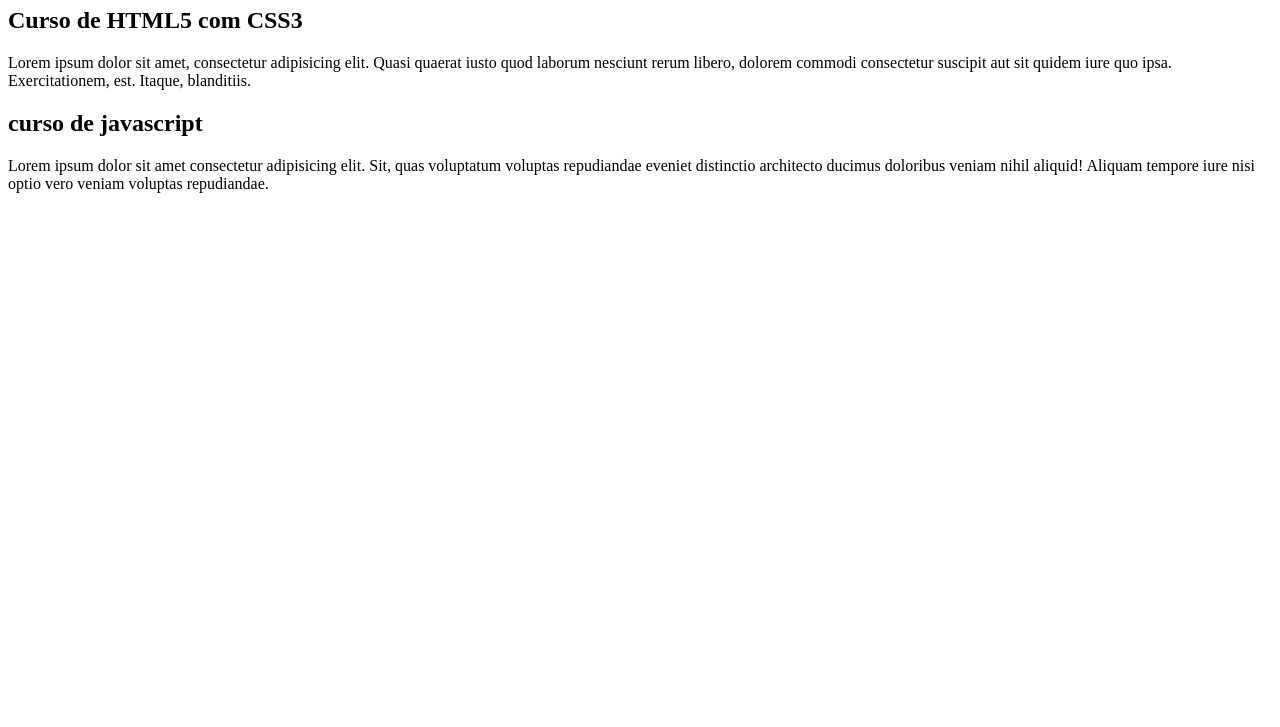
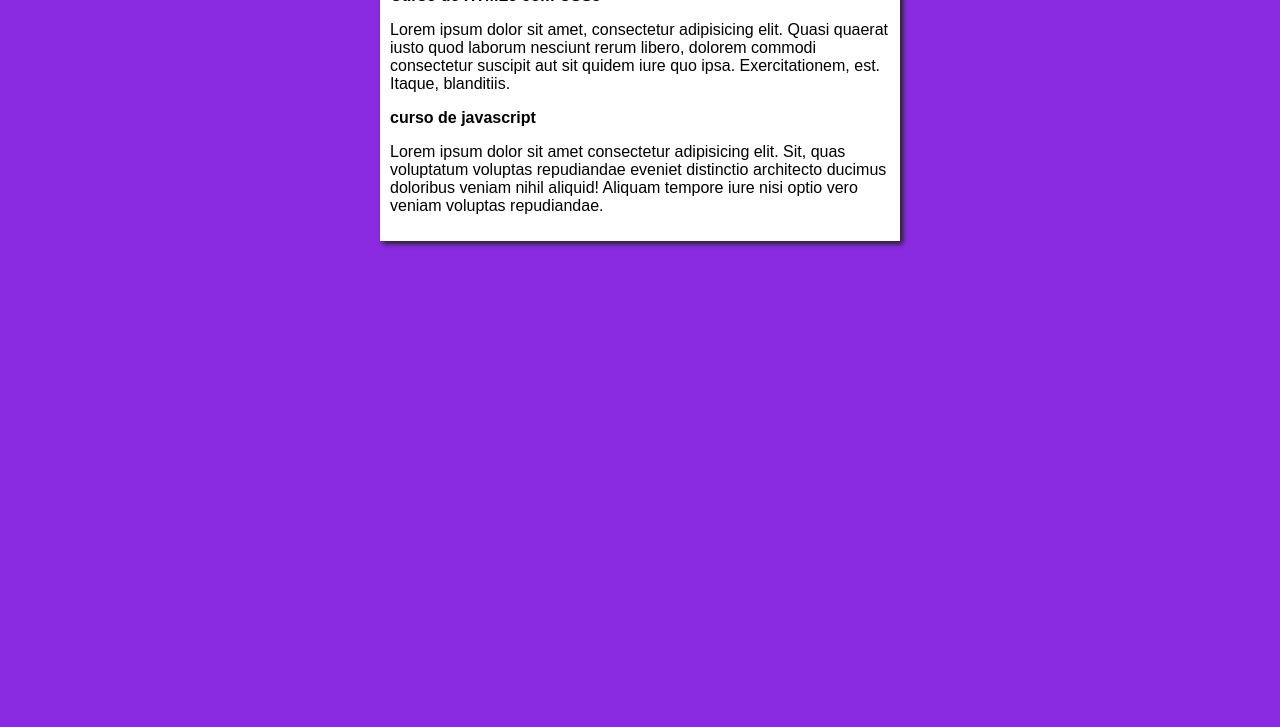
Before and after one commit to Cleber378/projeto-site, a plain HTML site: page index.html in a window 1280 px wide. Shown: the part 73-800 px from the top of the page. Drawn offline with Linux system fonts and the light colour scheme.

Commit message:
Squashed commit of the following:
commit b9ac51b24096fdc76dc34ece30c403e6dd1d7fb3
Author: Cleberson Bernardo <clebsonbernardo2014@gmail.com>
Date:   Tue Jun 4 18:08:01 2024 -0300

    Iniciei o desing

```diff
--- /dev/null
+++ b/estilos/style.css
@@ -0,0 +1,23 @@
+* {
+    font-family: Arial, Helvetica, sans-serif;
+    font-size: 16px;
+
+
+
+}
+
+body{
+background-color: blueviolet;
+
+
+}
+
+main{
+background-color: white;
+width: 500px;
+margin: auto;
+padding:10px;
+box-shadow: 3px 3px 5px rgb(37, 35, 35);
+
+
+}
--- a/index.html
+++ b/index.html
@@ -3,7 +3,8 @@
 <head>
     <meta charset="UTF-8">
     <meta name="viewport" content="width=device-width, initial-scale=1.0">
-    <title>Site cursoevideo</title>
+    <title>Titulo do site</title>
+    <link rel="stylesheet" href="estilos/style.css">
 </head>
 <body>
 
```
